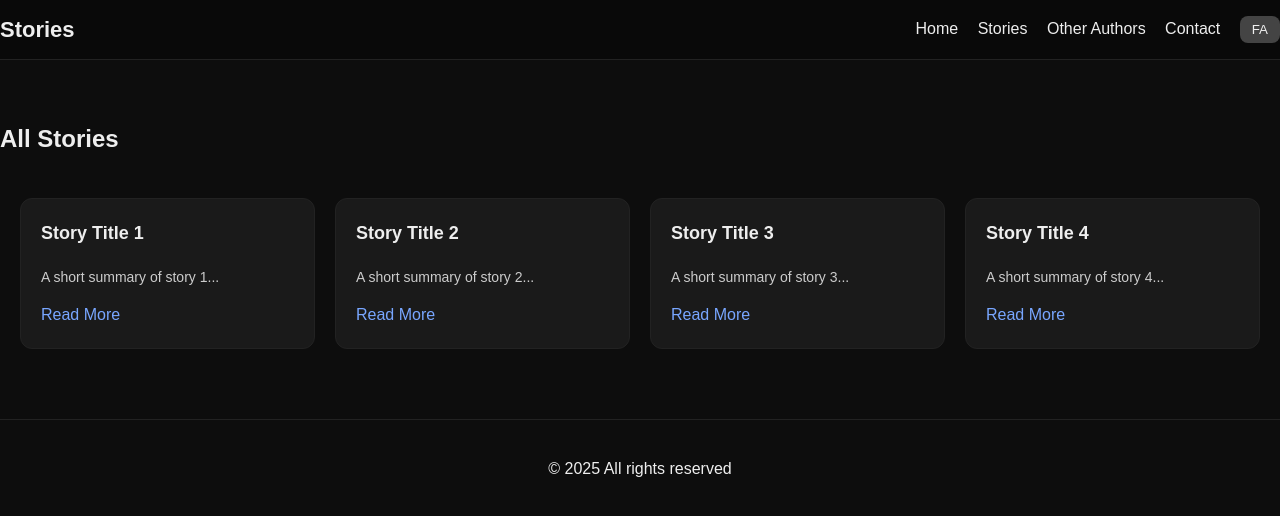
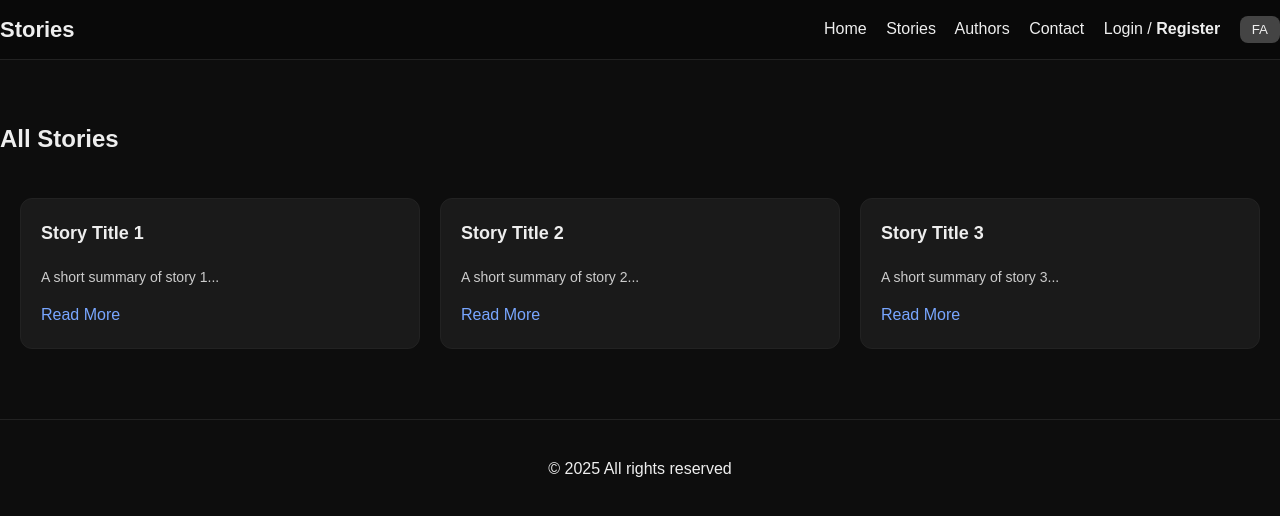
Before and after one commit to writer-journey/writer-journey.github.io, a plain HTML site: page en/stories.html in a window 1280 px wide. Drawn offline with Linux system fonts and the light colour scheme.

Commit message:
Update stories.html

```diff
--- a/en/stories.html
+++ b/en/stories.html
@@ -10,14 +10,20 @@
 </head>
 <body>
 
+<!-- HEADER اصلاح‌شده -->
 <header>
   <div class="header-content">
     <h1 id="site-title">Stories</h1>
     <nav>
       <a href="index.html" class="nav-link">Home</a>
       <a href="stories.html" class="nav-link">Stories</a>
-      <a href="authors.html" class="nav-link">Other Authors</a>
+      <a href="authors.html" class="nav-link">Authors</a>
       <a href="contact.html" class="nav-link">Contact</a>
+
+      <!-- MEMBERSHIP OPTION C -->
+      <span class="nav-link">Login / <strong>Register</strong></span>
+
+      <!-- LANGUAGE SWITCH -->
       <button id="lang-switch">FA</button>
     </nav>
   </div>
@@ -42,13 +48,7 @@
       <p class="card-desc">A short summary of story 3...</p>
       <a href="#" class="card-link">Read More</a>
     </div>
-    <div class="card">
-      <h3 class="card-title">Story Title 4</h3>
-      <p class="card-desc">A short summary of story 4...</p>
-      <a href="#" class="card-link">Read More</a>
-    </div>
   </div>
-
 </main>
 
 <footer>
```
